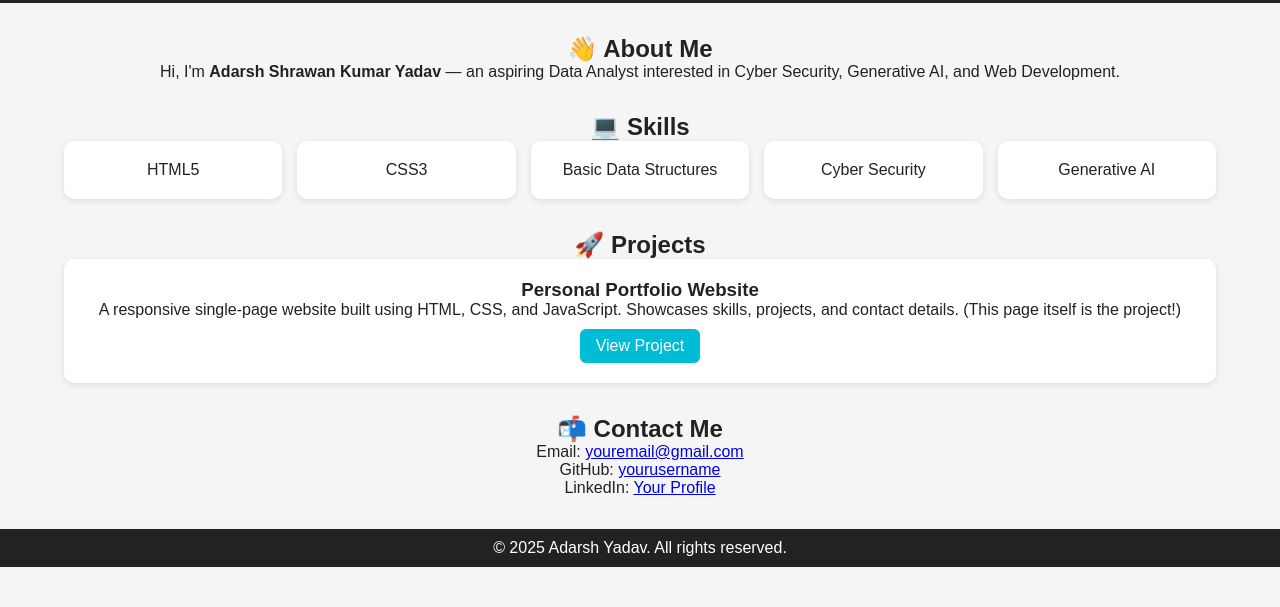
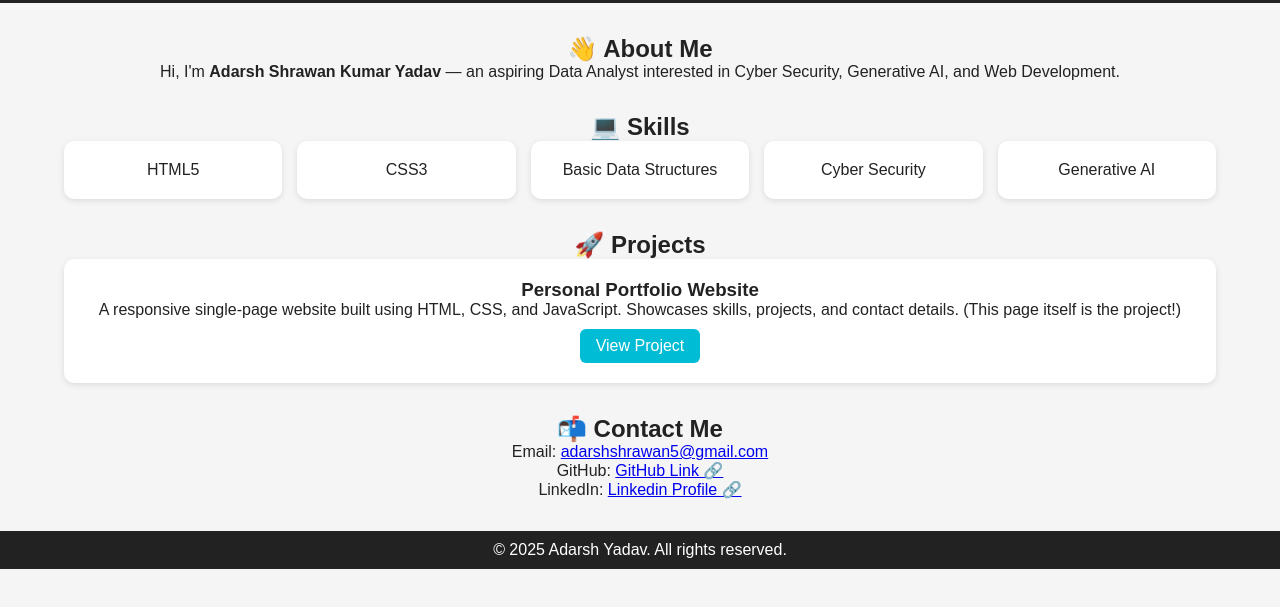
Before and after one commit to adarshshrawan5/Portfolio, a plain HTML site: page index.html in a window 1280 px wide. Shown: the part 73-680 px from the top of the page. Drawn offline with Linux system fonts and the light colour scheme.

Commit message:
index.html

```diff
--- a/index.html
+++ b/index.html
@@ -56,9 +56,9 @@
 
   <section id="contact" class="section">
     <h2>📬 Contact Me</h2>
-    <p>Email: <a href="mailto:youremail@gmail.com">youremail@gmail.com</a></p>
-    <p>GitHub: <a href="https://github.com/yourusername" target="_blank">yourusername</a></p>
-    <p>LinkedIn: <a href="https://linkedin.com/in/yourprofile" target="_blank">Your Profile</a></p>
+    <p>Email: <a href="mailto: adarshshrawan5@gmail.com ">adarshshrawan5@gmail.com</a></p>
+    <p>GitHub: <a href="https://github.com/adarshshrawan5" target="_blank">GitHub Link 🔗</a></p>
+    <p>LinkedIn: <a href="https://www.linkedin.com/in/adarshyadav1411" target="_blank"> Linkedin Profile 🔗</a></p>
   </section>
 
   <footer>
```
